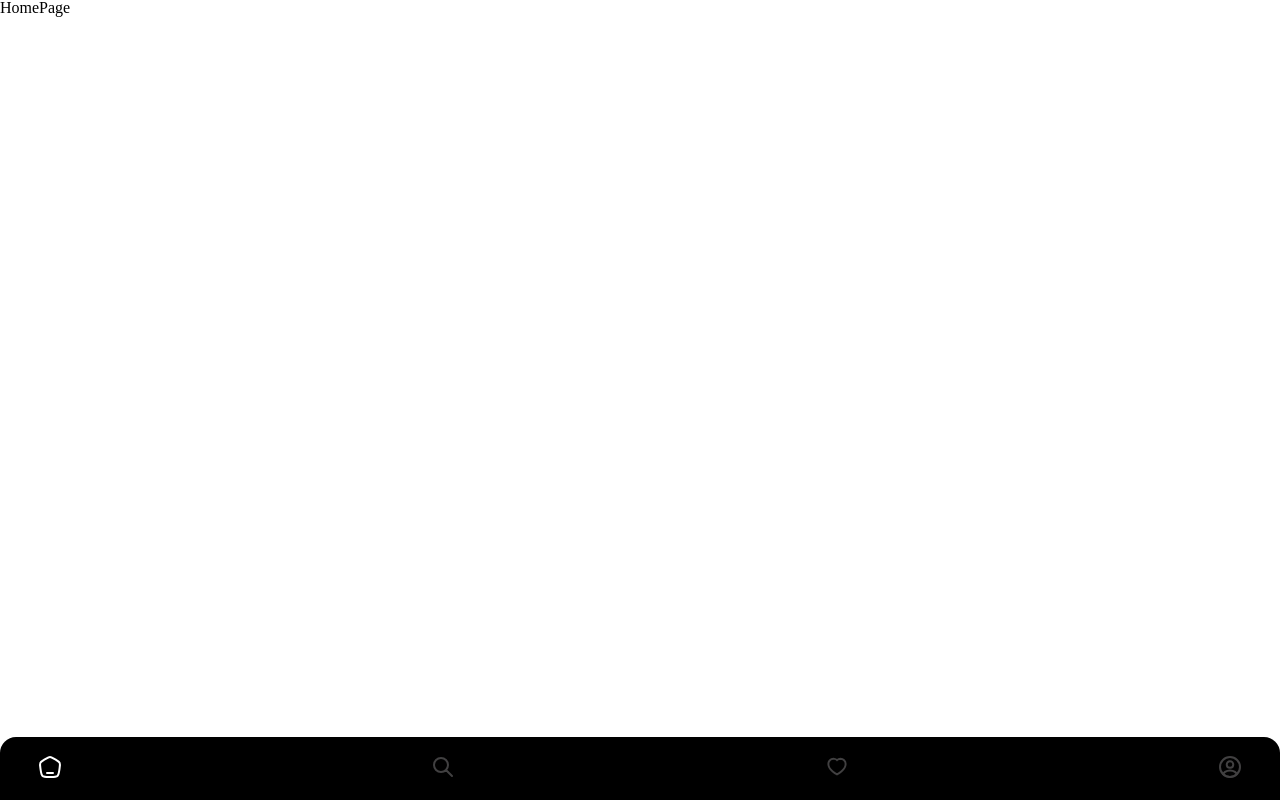
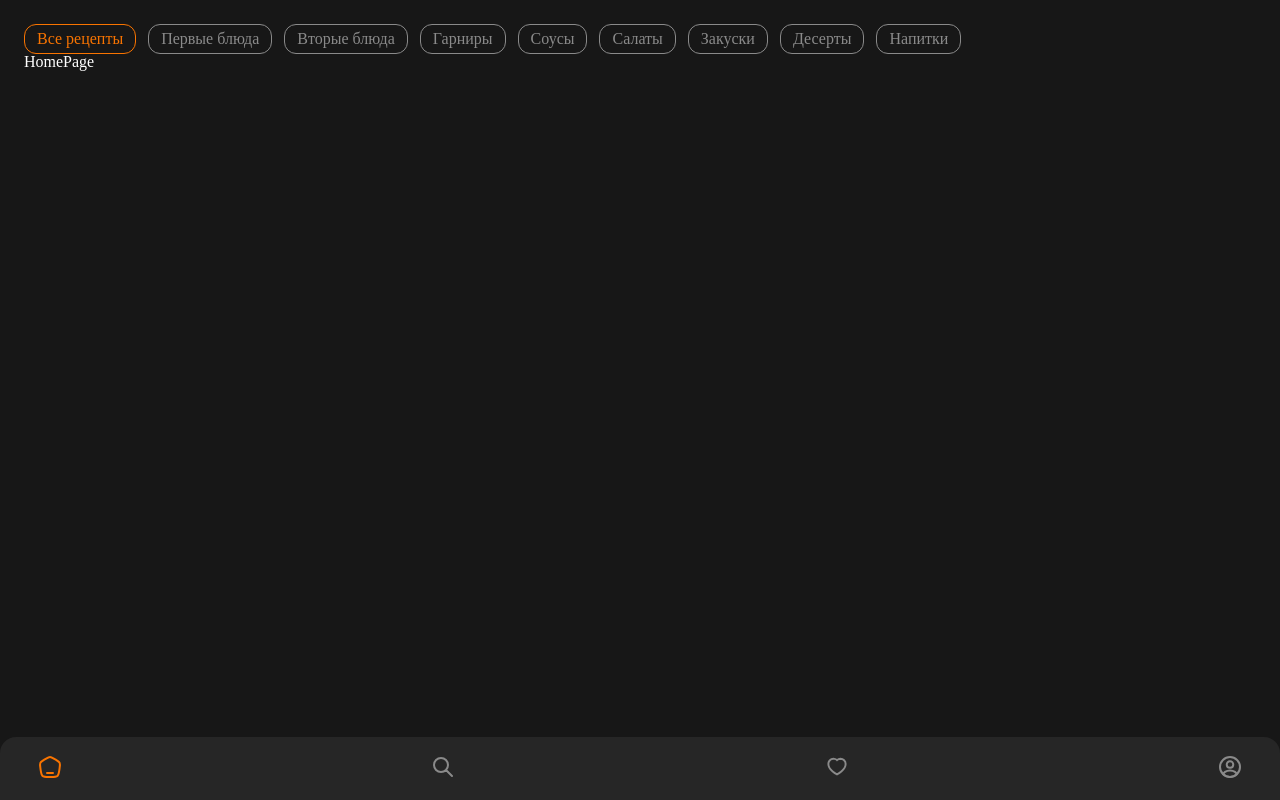
Before and after one commit to 3xcDanilFomin/Recipe-react-app, a React (Vite) app: page / in a window 1280 px wide. Built offline with nearby package versions, Linux system fonts and the light colour scheme; a web font is replaced by a local one.

Commit message:
Update navigation

```diff
--- /dev/null
+++ b/src/components/Categories/index.tsx
@@ -0,0 +1,77 @@
+import { Link } from "react-router-dom";
+import styles from "./styles.module.scss";
+import { memo, useState } from "react";
+
+interface ICategory {
+  title: string;
+  path: string;
+}
+
+const categories: ICategory[] = [
+  {
+    title: "Все рецепты",
+    path: "",
+  },
+  {
+    title: "Первые блюда",
+    path: "",
+  },
+  {
+    title: "Вторые блюда",
+    path: "",
+  },
+  {
+    title: "Гарниры",
+    path: "",
+  },
+  {
+    title: "Соусы",
+    path: "",
+  },
+  {
+    title: "Салаты",
+    path: "",
+  },
+  {
+    title: "Закуски",
+    path: "",
+  },
+  {
+    title: "Десерты",
+    path: "",
+  },
+  {
+    title: "Напитки",
+    path: "",
+  },
+];
+
+export const Categories: React.FC = memo(() => {
+  const [activeCategory, setActiveCategory] = useState<string>(
+    categories[0].title
+  );
+
+  const hendleActiveCategory = (title: string) => {
+    setActiveCategory(title);
+  };
+
+  return (
+    <ul className={styles["menu"]}>
+      {categories.map((category) => (
+        <li
+          className={
+            category.title === activeCategory
+              ? [styles["menu__item"], styles["menu__item--active"]].join(" ")
+              : styles["menu__item"]
+          }
+          onClick={() => hendleActiveCategory(category.title)}
+          key={category.title}
+        >
+          <Link className={styles["menu__link"]} to={category.path}>
+            {category.title}
+          </Link>
+        </li>
+      ))}
+    </ul>
+  );
+});
--- /dev/null
+++ b/src/components/Categories/styles.module.scss
@@ -0,0 +1,32 @@
+@import "../../styles/utils/variables";
+
+.menu {
+  display: flex;
+  align-items: center;
+  gap: 12px;
+  overflow-x: auto;
+
+  &::-webkit-scrollbar {
+    display: none;
+  }
+
+  &__item {
+    border: 1px solid $color-light-gray;
+    border-radius: 12px;
+
+    &--active{
+        border-color: $color-accent;
+
+        .menu__link{
+            color: $color-accent;
+        }
+    }
+  }
+
+  &__link {
+    display: inline-block;
+    color: $color-light-gray;
+    text-wrap: nowrap;
+    padding: 6px 12px;
+  }
+}
--- a/src/components/Navigation/styles.module.scss
+++ b/src/components/Navigation/styles.module.scss
@@ -9,7 +9,7 @@
   justify-content: space-between;
   align-items: center;
   padding: 12px 32px;
-  background-color: $color-main;
+  background-color: $color-dark-gray;
   border-top-left-radius: 16px;
   border-top-right-radius: 16px;
 
@@ -19,7 +19,7 @@
     justify-content: center;
     &--active {
       .menu__icon {
-        stroke: $color-white;
+        stroke: $color-accent;
       }
     }
   }
@@ -35,7 +35,7 @@
     width: 24px;
     height: 24px;
     fill: none;
-    stroke: $color-gray;
+    stroke: $color-light-gray;
     stroke-width: 2;
     stroke-linecap: round;
   }
--- a/src/pages/HomePage/index.tsx
+++ b/src/pages/HomePage/index.tsx
@@ -1,5 +1,13 @@
-// import styles from "./styles.module.scss";
+import { memo } from "react";
 
-export const HomePage: React.FC = () => {
-  return <div>HomePage</div>;
-};
+import { Categories } from "../../components/Categories";
+import styles from "./styles.module.scss";
+
+export const HomePage: React.FC = memo(() => {
+  return (
+    <main className={styles["home-page"]}>
+      <Categories />
+      HomePage
+    </main>
+  );
+});
--- a/src/pages/HomePage/styles.module.scss
+++ b/src/pages/HomePage/styles.module.scss
@@ -0,0 +1,3 @@
+.home-page {
+  padding: 24px;
+}
--- a/src/styles/main.scss
+++ b/src/styles/main.scss
@@ -1,9 +1,10 @@
 @import "./utils/reset";
 @import "./utils/fonts";
+@import "./utils/variables";
 
 *,
 *::after,
-*::before{
+*::before {
   box-sizing: border-box;
 }
 
@@ -11,9 +12,11 @@ body {
   font-family: "Golos Text", "sans-serif";
   font-weight: 500;
   font-size: 16px;
+  background-color: $color-main;
+  color: $color-white;
 }
 
-.container{
+.container {
   max-width: 1980px;
   min-height: 100vh;
 }
--- a/src/styles/utils/_variables.scss
+++ b/src/styles/utils/_variables.scss
@@ -1,3 +1,5 @@
-$color-main: #000;
-$color-gray: #414041;
+$color-main: #171717;
+$color-accent: #f97400;
+$color-dark-gray: #262626;
+$color-light-gray: #8a8a8a;
 $color-white: #ffffff;
```
Also changed, not shown: src/components/Navigation/index.tsx (+4 -3 lines).
